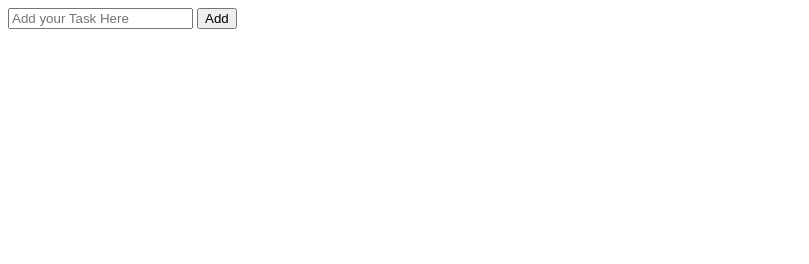
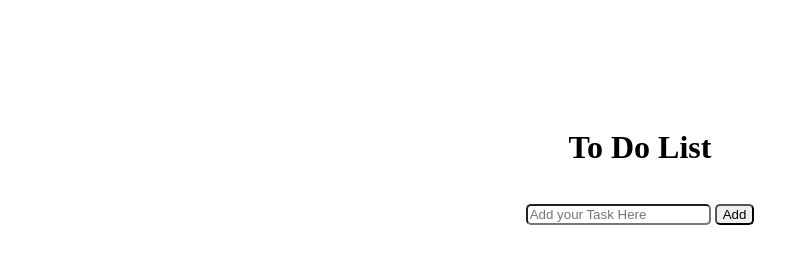
Before and after one commit to zeyad-boyah/todo_list, a plain HTML site: page index.html in a window 1280 px wide. Shown: the whole page, without its empty margins (0-809 px from the left). Drawn offline with Linux system fonts and the light colour scheme.

Commit message:
updated the addTask function and added a css file

```diff
--- a/index.html
+++ b/index.html
@@ -7,9 +7,14 @@
     <title>To do list</title>
 </head>
 <body>
+    <h1>To Do List</h1>
     <!-- put an input field with a button to add tasks -->
-     <input id="newTask" placeholder="Add your Task Here">
-     <button id="addTask" onclick="addTask()">Add</button>
+     <div class="inputFieldContainer">
+         <input id="newTask" placeholder="Add your Task Here">
+         <button id="addTask" onclick="addTask()">Add</button>
+     </div>
+     <!-- a container that will contain all the new divs for all the new tasks -->
+     <div id="taskContainer"></div>
     <script src="script.js"></script>
 </body>
 </html>
--- a/script.js
+++ b/script.js
@@ -1,25 +1,62 @@
 // array to keep track of the tasks id and a task counter
 let tasks=[];
 let taskCounter = 0;
+
+// create a function that assigns an id to a task and add it to an array and increments the counter
+function addTaskId(){
+    tasks.push(taskCounter);
+    return taskCounter++;
+}
+
 
 
 
 // make a function called "addTask" that takes user input from a text field and adds it to the DOM with 2 buttons
 function addTask(){
     let currentTask = document.getElementById("newTask");
-    console.log(currentTask.value);
+
     let newTask = {
         value : currentTask.value,
         id : addTaskId()
     }
-    console.log(newTask);
+    // make a new div that contains the new task
+    let taskDiv = document.createElement("div");
+    taskDiv.id = `task-${newTask.id}`;
+
+    // make a field that stores the task
+    let taskField = document.createElement("input");
+    taskField.type = "text";
+    taskField.value = newTask.value;
+    taskField.readOnly = true; // Make it non-editable
+    taskField.className = "task-input";
+
+    // make a "done button that doesn't delete the task but rather change the styling by toggle"
+    let doneButton = document.createElement("button");
+    doneButton.textContent = "Done";
+    doneButton.onclick = ()=>{
+        if (taskField.style.textDecoration === "line-through") {
+            taskField.style.textDecoration = "none";
+        } else {
+            taskField.style.textDecoration = "line-through";
+        }
+    }
+
+
+    // Create the Delete button
+    let deleteButton = document.createElement("button");
+    deleteButton.textContent = "Delete";
+    deleteButton.onclick = function () {
+        taskDiv.remove();
+    };
+
+    // add all three element to the div
+    taskDiv.appendChild(taskField);
+    taskDiv.appendChild(doneButton);
+    taskDiv.appendChild(deleteButton);
+
+    // add the div to the dom
+    let taskContainer = document.getElementById("taskContainer");
+    taskContainer.appendChild(taskDiv);
 
     currentTask.value = "";
 }
-
-
-// create a function that assigns an id to a task and add it to an array and increments the counter
-function addTaskId(){
-    tasks.push(taskCounter);
-    return taskCounter++;
-}
--- a/style.css
+++ b/style.css
@@ -0,0 +1,18 @@
+body{
+    display: flex;
+    flex-direction: column;
+    justify-content: center;
+    align-items: center;
+    gap: 16px;
+    padding: 100px;
+}
+
+#taskContainer{
+    display: flex;
+    flex-direction: column;
+    gap: 16px;
+}
+
+input, button{
+    border-radius: 5px;
+}
```
